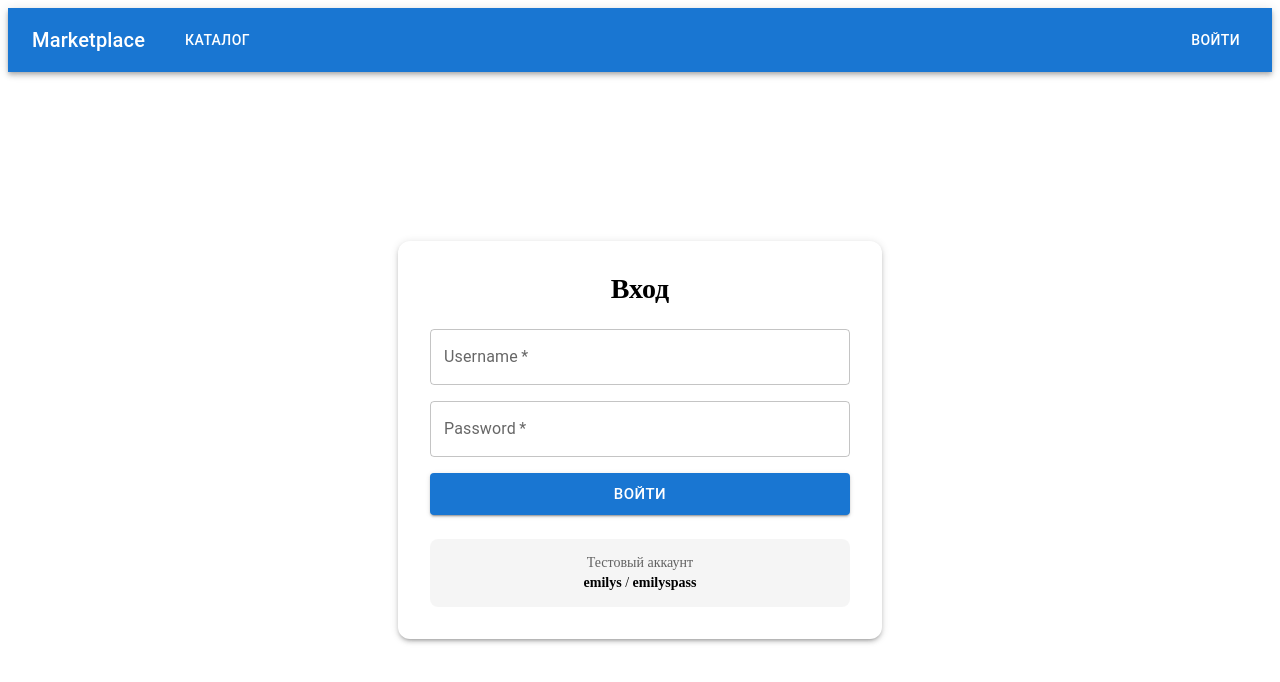
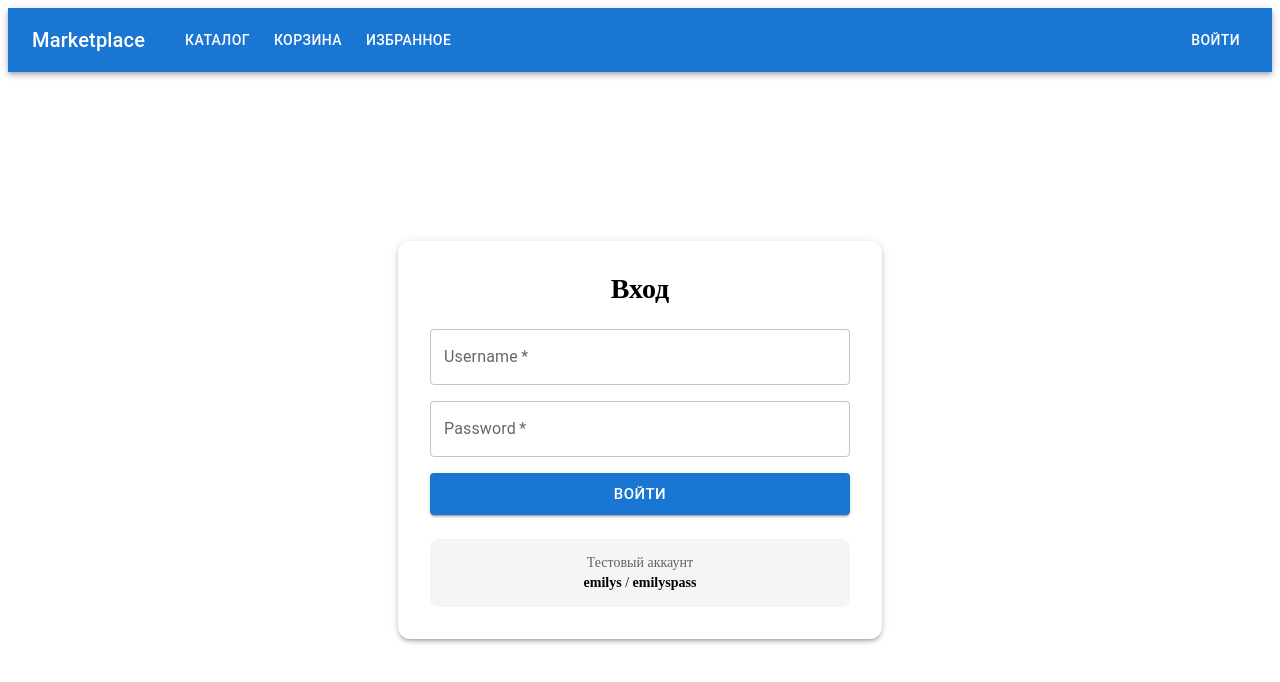
Before and after one commit to FlintAB/techcore7-WebSocket, a React (Vite) app: page /login in a window 1280 px wide. Shown: the top 682 px of the page. Built offline with nearby package versions, Linux system fonts and the light colour scheme.

Commit message:
feat(auth): allow guest access to cart and favorites

```diff
--- a/src/app/components/Header/Header.tsx
+++ b/src/app/components/Header/Header.tsx
@@ -49,8 +49,6 @@ export const Header = () => {
                   Каталог
                </Button>
 
-               {accessToken && (
-                  <>
                <Button
                   component={Link}
                      to="/cart"
@@ -67,6 +65,8 @@ export const Header = () => {
                   Избранное
                </Button>
 
+               {accessToken && (
+                  <>
                      <Button
                         component={Link}
                         to="/messages"
```
Also changed, not shown: src/app/router/router.tsx (+5 -5 lines). Lines whose indentation alone changed are shown as unchanged.
